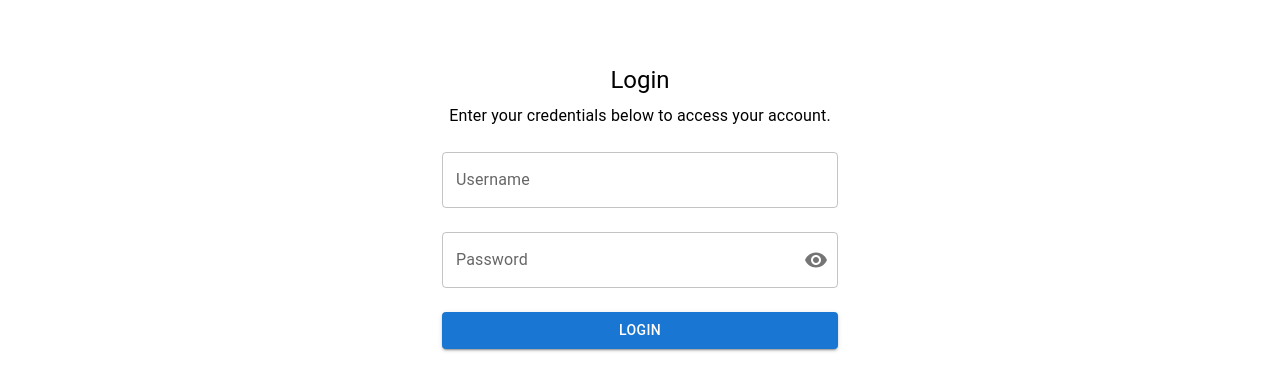
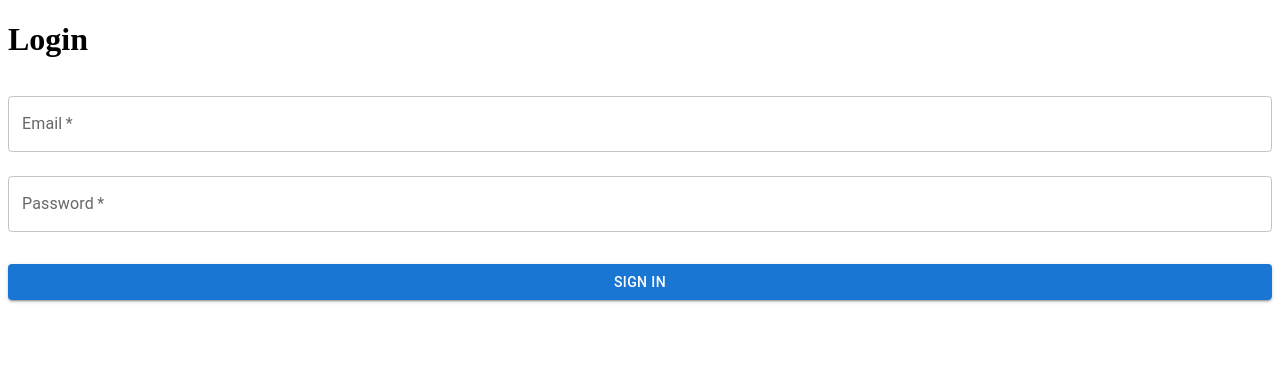
Before and after one commit to LordBobbert/GymManagerDev, a Next.js app in the folder frontend/: page /auth/login in a window 1280 px wide. Shown: the top 390 px of the page. Built offline with nearby package versions, Linux system fonts and the light colour scheme.

Commit message:
Refactor: Update package.json and next-auth version

```diff
--- a/frontend/package.json
+++ b/frontend/package.json
@@ -20,8 +20,9 @@
     "@mui/icons-material": "^6.1.0",
     "@mui/material": "^6.1.0",
     "axios": "^1.7.7",
+    "formik": "^2.4.6",
     "next": "^14.2.13",
-    "next-auth": "^4.24.7",
+    "next-auth": "^4.24.8",
     "nookies": "^2.5.2",
     "prettier": "^3.3.3",
     "react": "^18.3.1",
--- a/frontend/src/app/auth/login/page.tsx
+++ b/frontend/src/app/auth/login/page.tsx
@@ -1,69 +1,11 @@
-"use client";
+// File: src/app/auth/login/page.tsx
+import LoginForm from '../../../components/auth/LoginForm';
 
-import { useState } from "react";
-import { useRouter } from "next/navigation";
-import LoginForm from "../../../components/auth/LoginForm";
-import { Container, Typography, Box } from '@mui/material';
-
-const LoginPage = () => {
-  const [error, setError] = useState<string | null>(null);
-  const router = useRouter();
-
-  const handleLogin = async (data: { username: string; password: string }) => {
-    setError(null);
-
-    try {
-      // Send a login request to your backend
-      const response = await fetch(`${process.env.NEXT_PUBLIC_API_BASE_URL}/api/user-management/auth/login/`, {
-        method: 'POST',
-        headers: {
-          'Content-Type': 'application/json',
-        },
-        body: JSON.stringify({
-          username: data.username,
-          password: data.password,
-        }),
-        credentials: 'include',  // Ensure cookies are included for cross-origin requests
-      });
-
-      const result = await response.json();
-
-      if (response.ok) {
-        const roles = result.user.roles;
-
-        // Check roles and redirect to the appropriate dashboard
-        if (roles.includes('admin')) {
-          router.push('/admin/dashboard');
-        } else if (roles.includes('trainer')) {
-          router.push('/trainer/dashboard');
-        } else {
-          setError("You don't have the required permissions.");
-        }
-      } else {
-        // Detailed error logging
-        console.log("Login error:", result.error || 'Login failed');
-        setError(result.error || 'Login failed');
-      }
-    } catch (err) {
-      // Log network errors or unexpected issues
-      console.error('Network error or unexpected error:', err);
-      setError('An unexpected error occurred. Please try again.');
-    }
-  };
-
+export default function LoginPage() {
   return (
-    <Container component="main" maxWidth="xs">
-      <Box sx={{ mt: 8, display: 'flex', flexDirection: 'column', alignItems: 'center' }}>
-        <Typography component="h1" variant="h5">
-          Login
-        </Typography>
-        <Typography component="p" variant="body1" sx={{ mt: 1, textAlign: 'center' }}>
-          Enter your credentials below to access your account.
-        </Typography>
-        <LoginForm onSubmit={handleLogin} error={error} />
-      </Box>
-    </Container>
+    <div>
+      <h1>Login</h1>
+      <LoginForm />
+    </div>
   );
-};
-
-export default LoginPage;
+}
--- a/frontend/src/components/auth/LoginForm.tsx
+++ b/frontend/src/components/auth/LoginForm.tsx
@@ -1,81 +1,92 @@
-// File: components/auth/LoginForm.tsx
+// File: src/components/auth/LoginForm.tsx
+'use client';
 
-import { useState } from "react";
-import { useForm } from "react-hook-form";
+import { signIn } from 'next-auth/react';
+import { useState } from 'react';
+import { useRouter } from 'next/navigation';
+import { Button, TextField, Box } from '@mui/material';
+import { Formik, Form } from 'formik';
 import * as Yup from 'yup';
-import { yupResolver } from '@hookform/resolvers/yup';
-import { TextField, Button, Typography, Box, IconButton, InputAdornment } from '@mui/material';
-import Visibility from '@mui/icons-material/Visibility';
-import VisibilityOff from '@mui/icons-material/VisibilityOff';
 
-interface LoginFormData {
-  username: string;
-  password: string;
+// Define the validation schema using Yup
+const validationSchema = Yup.object({
+  email: Yup.string().email('Invalid email address').required('Email is required'),
+  password: Yup.string().required('Password is required').min(6, 'Password must be at least 6 characters'),
+});
+
+interface LoginFormProps {
+  onError?: (error: string) => void;
 }
 
-interface LoginFormProps {
-  onSubmit: (data: LoginFormData) => void;
-  error?: string | null;
-}
+const LoginForm: React.FC<LoginFormProps> = ({ onError }) => {
+  const router = useRouter();
+  const [loading, setLoading] = useState(false);
 
-const loginSchema = Yup.object().shape({
-  username: Yup.string().required("Username is required"),
-  password: Yup.string().min(8, "Password must be at least 8 characters").required("Password is required"),
+  const handleSubmit = async (values: { email: string; password: string }) => {
+    setLoading(true);
+    onError?.(''); // Clear any previous error messages
+
+    const result = await signIn('credentials', {
+      redirect: false,
+      email: values.email,
+      password: values.password,
     });
 
-const LoginForm = ({ onSubmit, error }: LoginFormProps) => {
-  const { register, handleSubmit, formState: { errors } } = useForm<LoginFormData>({
-    resolver: yupResolver(loginSchema),
-  });
+    setLoading(false);
 
-  const [showPassword, setShowPassword] = useState(false);
+    if (result?.error) {
+      onError?.('Invalid email or password');
+    } else {
+      router.push('/admin/dashboard'); // Redirect on successful login
+    }
+  };
 
   return (
-    <Box component="form" onSubmit={handleSubmit(onSubmit)} sx={{ mt: 1 }}>
+    <Formik
+      initialValues={{ email: '', password: '' }}
+      validationSchema={validationSchema}
+      onSubmit={handleSubmit}
+    >
+      {({ values, errors, touched, handleChange, handleBlur, handleSubmit }) => (
+        <Box component={Form} onSubmit={handleSubmit} sx={{ mt: 1 }}>
           <TextField
-        label="Username"
+            margin="normal"
             fullWidth
+            label="Email"
+            name="email"
+            type="email"
+            value={values.email}
+            onChange={handleChange}
+            onBlur={handleBlur}
+            error={touched.email && Boolean(errors.email)}
+            helperText={touched.email && errors.email}
+            required
+          />
+          <TextField
             margin="normal"
-        {...register("username")}
-        error={!!errors.username}
-        helperText={errors.username?.message}
+            fullWidth
+            label="Password"
+            name="password"
+            type="password"
+            value={values.password}
+            onChange={handleChange}
+            onBlur={handleBlur}
+            error={touched.password && Boolean(errors.password)}
+            helperText={touched.password && errors.password}
+            required
           />
-
-      <TextField
-        label="Password"
-        fullWidth
-        margin="normal"
-        type={showPassword ? "text" : "password"}
-        {...register("password")}
-        error={!!errors.password}
-        helperText={errors.password?.message}
-        InputProps={{
-          endAdornment: (
-            <InputAdornment position="end">
-              <IconButton onClick={() => setShowPassword(!showPassword)} edge="end">
-                {showPassword ? <VisibilityOff /> : <Visibility />}
-              </IconButton>
-            </InputAdornment>
-          )
-        }}
-      />
-
-      {error && (
-        <Typography color="error" variant="body2">
-          {error}
-        </Typography>
-      )}
-
           <Button
             type="submit"
             fullWidth
             variant="contained"
-        color="primary"
-        sx={{ mt: 2 }}
+            sx={{ mt: 3, mb: 2 }}
+            disabled={loading}
           >
-        Login
+            {loading ? 'Signing in...' : 'Sign In'}
           </Button>
         </Box>
+      )}
+    </Formik>
   );
 };
 
```
Also changed, not shown: frontend/src/app/admin/layout.tsx (+25 -19 lines), frontend/src/app/api/auth/[...nextAuth]/route.ts (added, +57 -0 lines), frontend/src/app/middleware.ts (+13 -35 lines), frontend/src/types/next-auth.d.ts (added, +20 -0 lines), 1 other file (tests, documents, lock files or other folders). Lines whose indentation alone changed are shown as unchanged.
